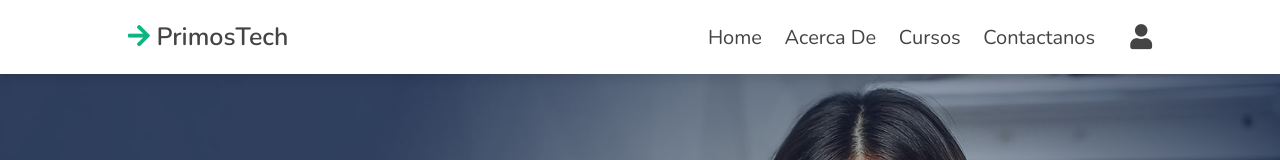
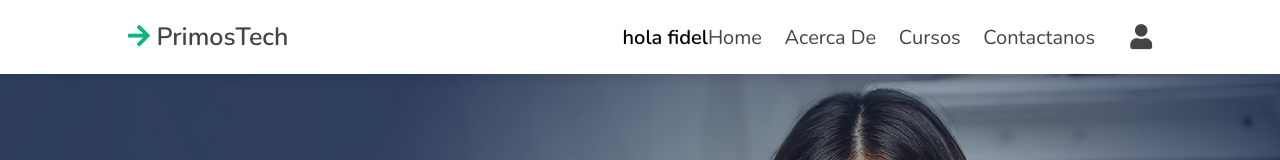
Before and after one commit to Primos-Tech/Paginaweb, a plain HTML site: page home.html in a window 1280 px wide. Shown: the top 160 px of the page. Drawn offline with nearby package versions, Linux system fonts and the light colour scheme.

Commit message:
Update home.html
hola

```diff
--- a/home.html
+++ b/home.html
@@ -23,6 +23,8 @@
 <header class="header">
 
    <a href="#" class="logo"> <i class="fas fa-arrow-right"></i> PrimosTech </a>
+
+   <h1>hola fidel</h1>
 
    <nav class="navbar">
       <div id="close-navbar" class="fas fa-times"></div>
```
